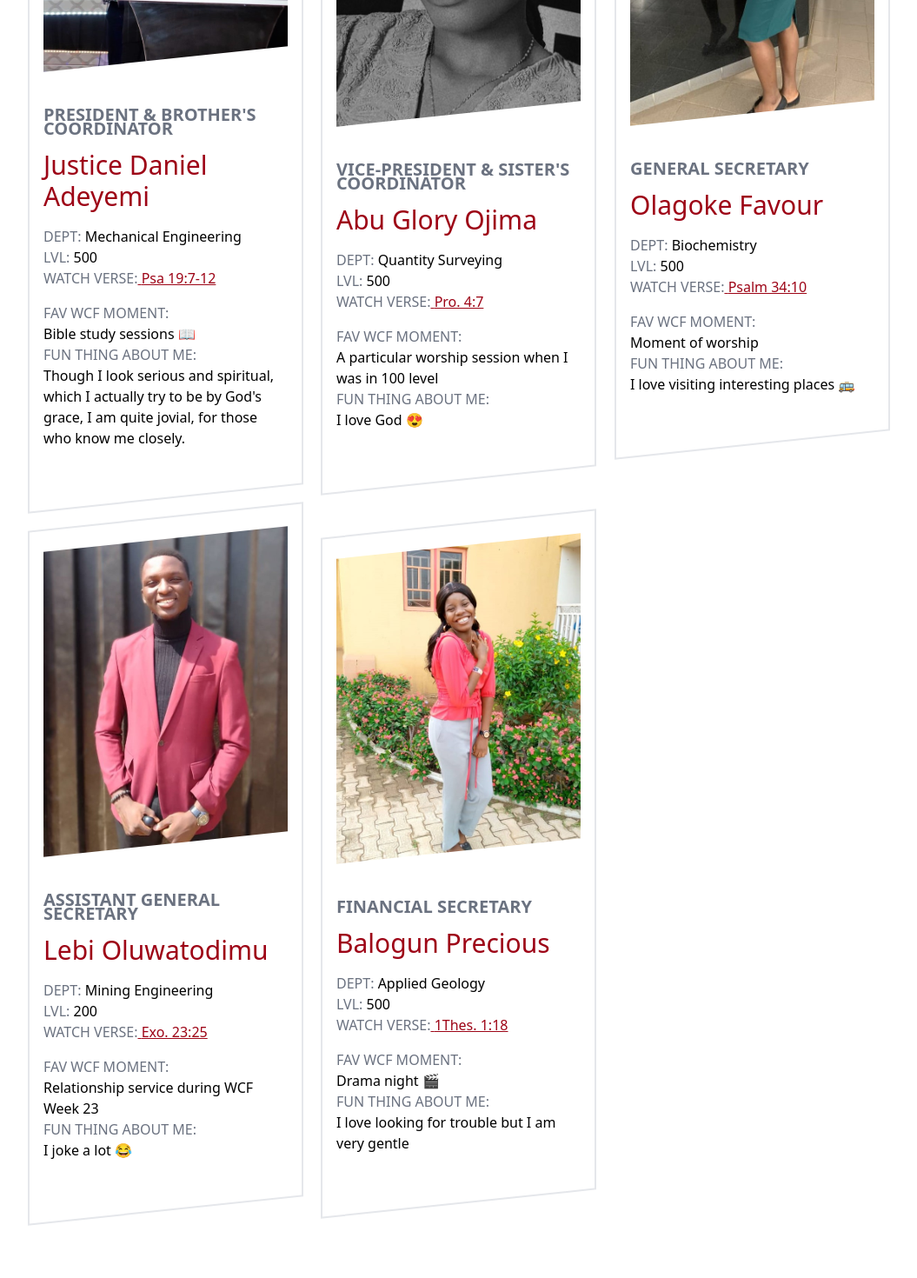
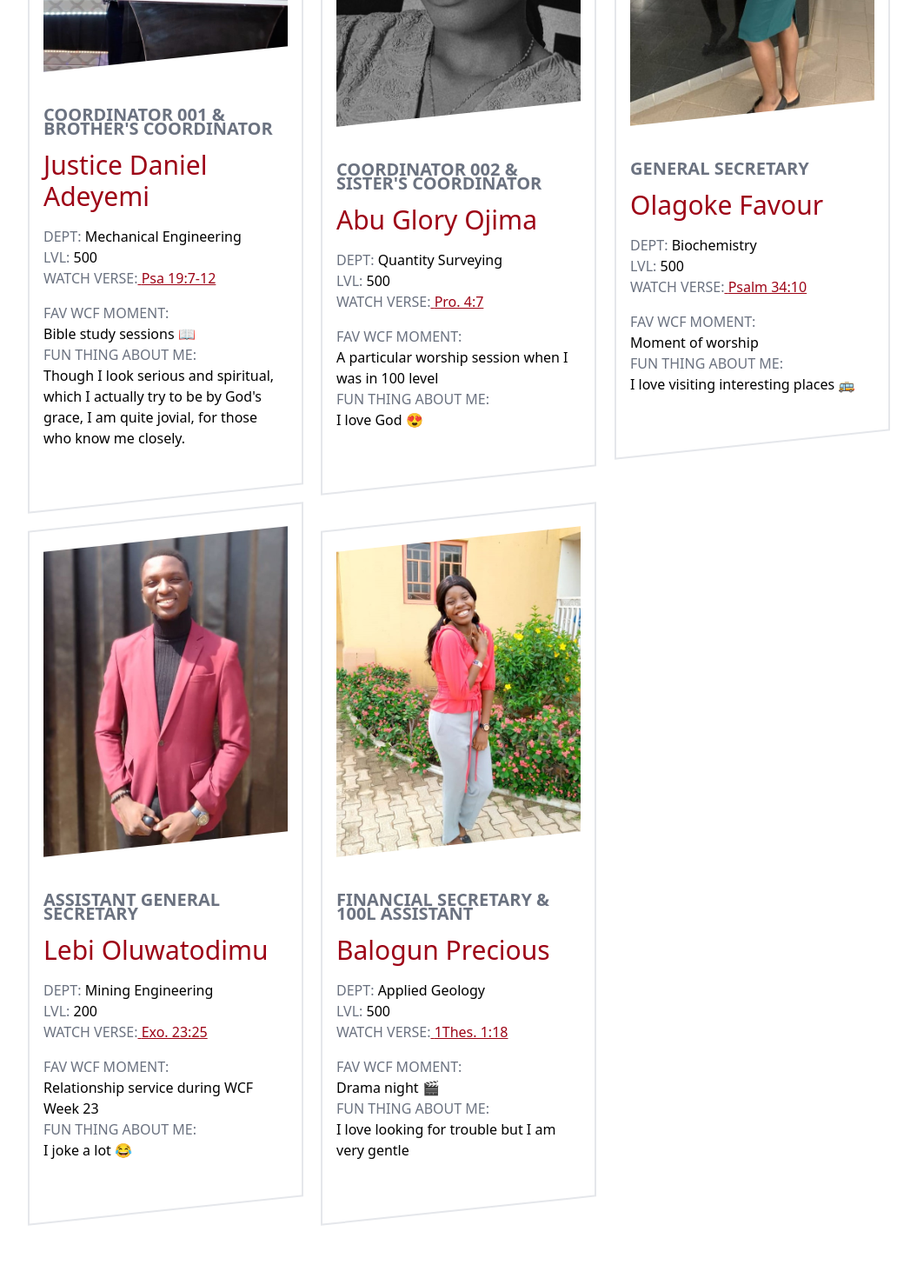
Before and after one commit to NRG-BUILDS/wcffuta, a React (Create React App) app: page / in a window 1280 px wide. Shown: the part 3300-4770 px from the top of the page at 87% size, without its empty margins (112-1167 px from the left). Built offline with nearby package versions, Linux system fonts and the light colour scheme; a web font is replaced by a local one.

Commit message:
Add files via upload

```diff
--- a/src/views/Homepage/ExcoSect.js
+++ b/src/views/Homepage/ExcoSect.js
@@ -39,7 +39,7 @@ const ExcoSect = () => {
             </div>
             <div className="excoSect grid md:grid-cols-3 gap-5 max-w-5xl mx-auto px-4 py-10 justify-evenly items-center md:h-full relative overflow-clip duration-100 pb-10">
                 <ExcoCard
-                    roleName={'president & brother\'s coordinator'}
+                    roleName={'coordinator 001 & brother\'s coordinator'}
                     excoName={'Justice Daniel Adeyemi'}
                     dept={'Mechanical Engineering'}
                     lvl={500}
@@ -48,7 +48,7 @@ const ExcoSect = () => {
                     fun={'Though I look serious and spiritual, which I actually try to be by God\'s grace, I am quite jovial, for those who know me closely.'}
                     img={'justice_adeyemi.jpg'} />
                 <ExcoCard
-                    roleName={'vice-president & sister\'s coordinator'}
+                    roleName={'coordinator 002 & sister\'s coordinator'}
                     excoName={'Abu Glory Ojima'}
                     dept={'Quantity Surveying'}
                     lvl={500}
@@ -75,7 +75,7 @@ const ExcoSect = () => {
                     fun={'I joke a lot 😂'}
                     img={'lebi_oluwatodimu.jpg'} />
                 <ExcoCard
-                    roleName={'financial secretary'}
+                    roleName={'financial secretary & 100l assistant'}
                     excoName={'Balogun Precious'}
                     dept={'Applied Geology'}
                     lvl={500}
@@ -129,8 +129,8 @@ const ExcoSect = () => {
                     dept={'Quantity Surveying'}
                     lvl={400}
                     verse={'Deut 1:11'}
-                    moment={'Moment of worship 🙏'}
-                    fun={'I am just curious. It can be fun and annoying also'}
+                    moment={'Night rehearsals before drama night 🎬'}
+                    fun={'I love finding ingenious ways to do less work'}
                     img={'okoye_lotachi.jpg'} />
                 <ExcoCard
                     roleName={'Evangelism Unit (South Gate) Cooridnator & 500l Coordinator'}
@@ -150,6 +150,15 @@ const ExcoSect = () => {
                     moment={'Every moment is my favourite moment'}
                     fun={'Helping people to grow 🌱'}
                     img={'adeboye_godspower.jpg'} />
+                <ExcoCard
+                    roleName={'Assistant Prayer Coordinator'}
+                    excoName={'Olaniyi Olamide'}
+                    dept={'Human Anatomy'}
+                    lvl={300}
+                    verse={'Phil. 4:13'}
+                    moment={'Singing the family song'}
+                    fun={'I don\'t hold grudges 🕊'}
+                    img={'olaniyi_olamide.jpg'} />
                 <ExcoCard
                     roleName={'Ushering Unit Coordinator'}
                     excoName={'Adekiya Seun Mary'}
@@ -218,7 +227,7 @@ const ExcoSect = () => {
                     fun={'Hanging out with friends'}
                     img={'omoyeni_oreoluwa.jpg'} />
                 <ExcoCard
-                    roleName={'100l coordinator'}
+                    roleName={'100l coordinator & special duties coordinator'}
                     excoName={'Sunday Oche Chukwuemeka'}
                     dept={'Statistics'}
                     lvl={500}
```
Also changed, not shown: src/views/Homepage/MissionSect.js (line endings or trailing spaces).
